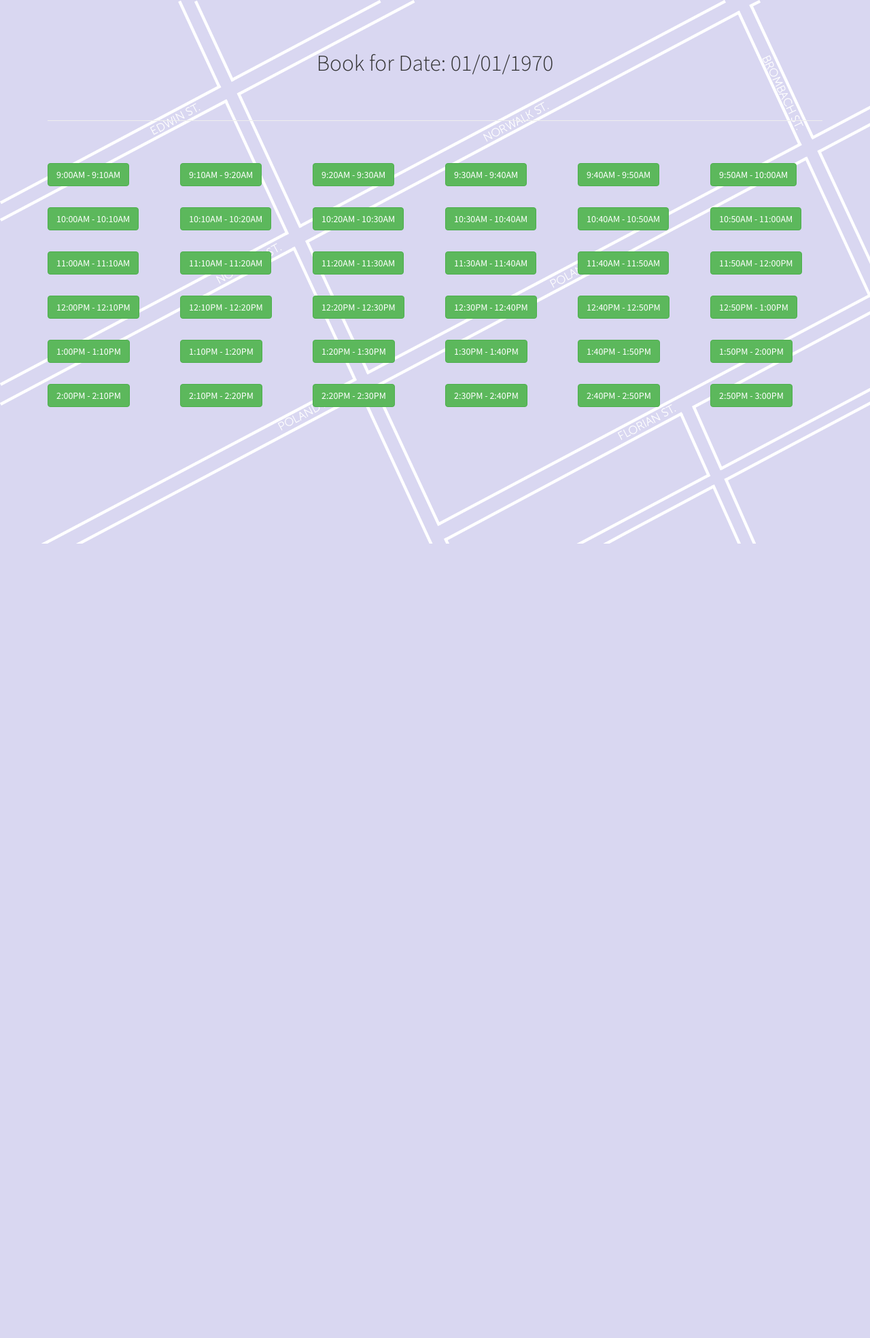
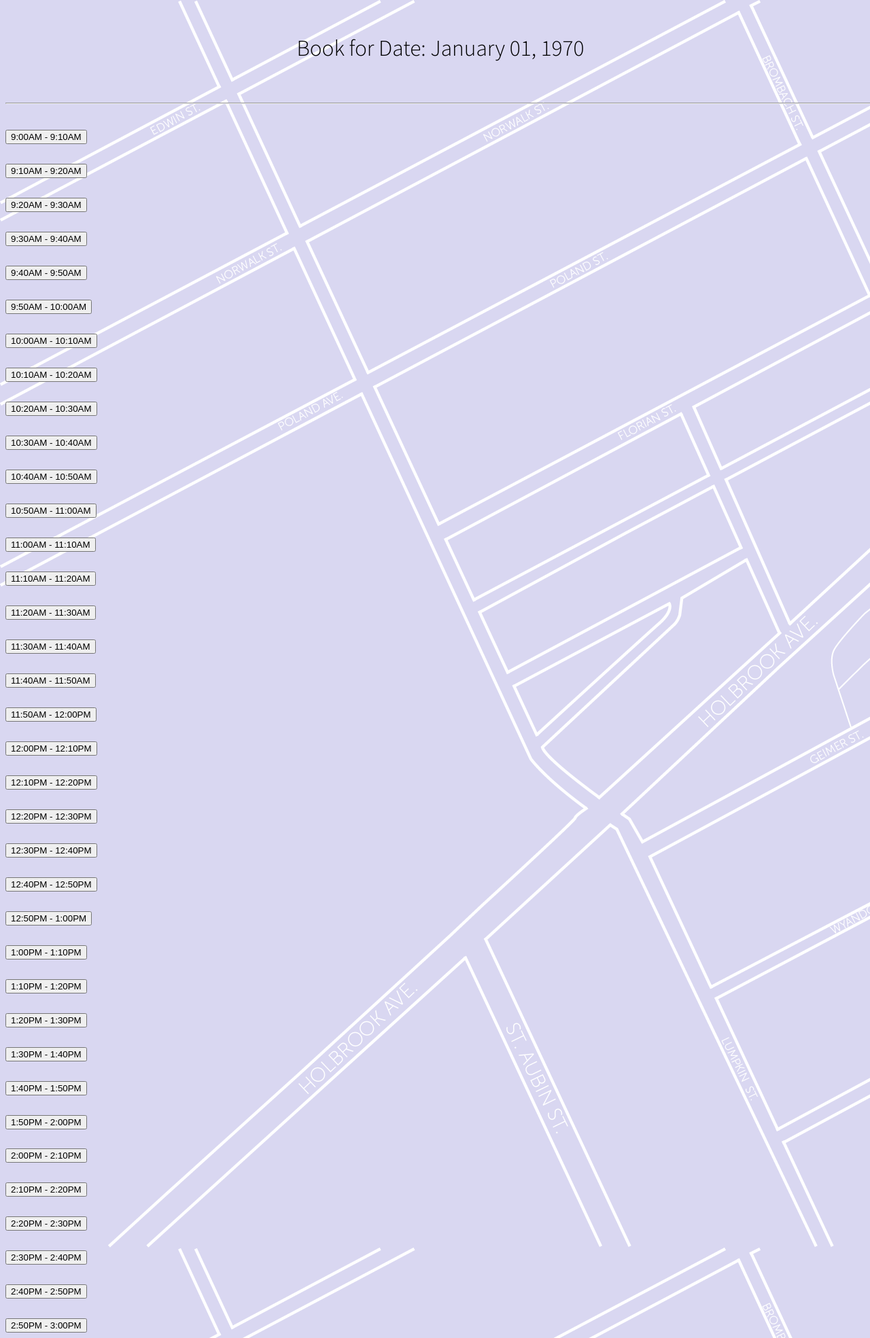
Before and after one commit to aliasadi84/Covid-19-Testing-Registration-Website, a PHP site: page /patient/getschedule.php in a window 1280 px wide. Shown: the whole page at 68% size. Before the commit the page ends 800 px from the top, so only its background shows below. Run offline with PHP 8.4, Linux system fonts and the light colour scheme; data comes from the database, SQL or seed files in the repository; data that the repository does not hold is empty; some libraries are stand-ins or nearby versions.

Commit message:
Update getschedule.php

```diff
--- a/patient/getschedule.php
+++ b/patient/getschedule.php
@@ -40,20 +40,17 @@ function timeslots($duration, $cleanup, $start, $end){
 <!doctype html>
 <html lang="en">
 
-  <head>
-    <meta charset="UTF-8">
-    <meta http-equiv="X-UA-Compatible" content="ie=edge">
-    <meta name="viewport" content="width=device-width, initial-scale=1.0">
-
-    <title></title>
-
-    <link rel="stylesheet" href="https://maxcdn.bootstrapcdn.com/bootstrap/3.3.7/css/bootstrap.min.css" integrity="sha384-BVYiiSIFeK1dGmJRAkycuHAHRg32OmUcww7on3RYdg4Va+PmSTsz/K68vbdEjh4u" crossorigin="anonymous">
-    <link rel="stylesheet" href="/css/main.css">
-  </head>
+<head>
+    <meta charset="utf-8" />
+    <meta name="viewport" content="width=device-width, initial-scale=1, user-scalable=no" />
+    <script src="https://kit.fontawesome.com/95c473646d.js" crossorigin="anonymous"></script>
+    <link rel="stylesheet" href="../assets/css/main.css">
+    <link rel="stylesheet" href="../assets/css/button.css">
+</head>
 
   <body>
     <div class="container">
-        <h1 class="text-center">Book for Date: <?php echo date('m/d/Y', strtotime($date)); ?></h1><hr>
+        <h1 class="text-center">Book for Date: <?php echo date('F d, Y', strtotime($date)); ?></h1><hr>
         <div class="row">
         <div class="col-md-12">
         <?php echo(isset($msg))?$msg:""; ?>
```
